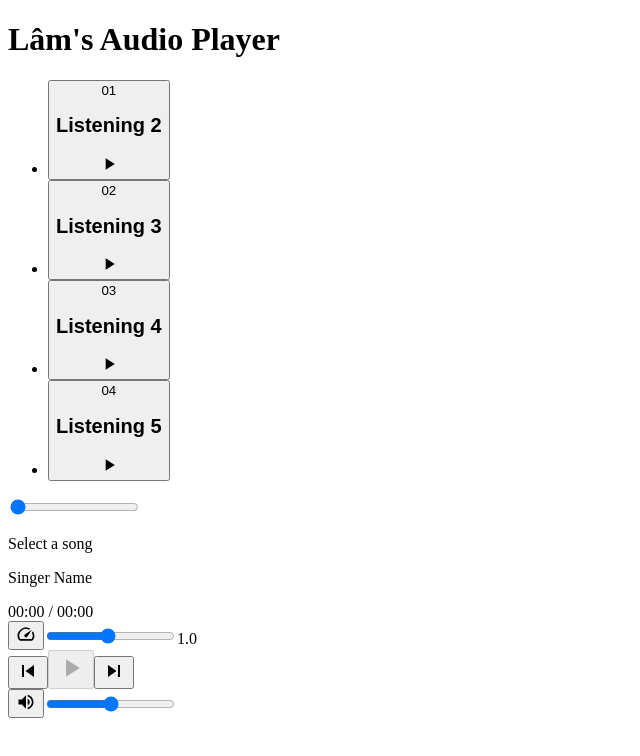
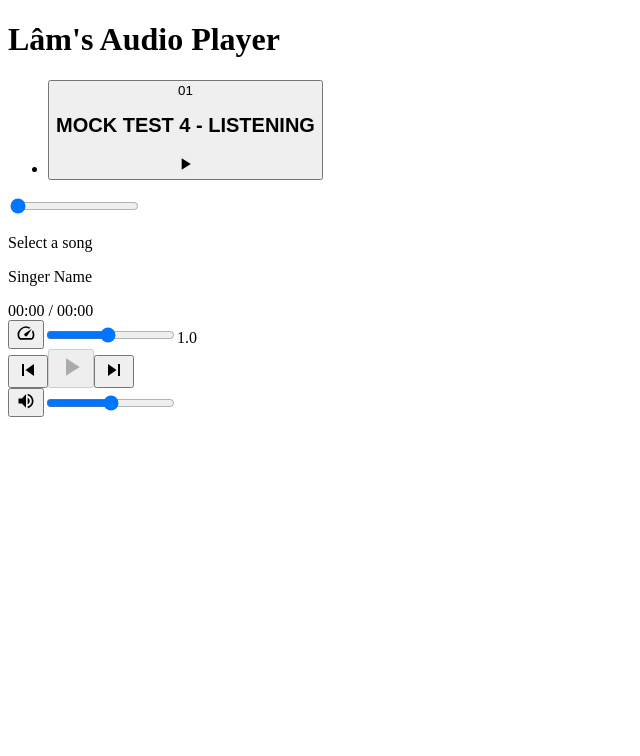
Before and after one commit to thanhvd/audio-player, a React (Vite) app: page / in a window 1280 px wide. Shown: the top 756 px of the page, without its empty margins (0-640 px from the left). Built offline with nearby package versions, Linux system fonts and the light colour scheme.

Commit message:
chore: add more songs

```diff
--- a/src/songs.ts
+++ b/src/songs.ts
@@ -6,10 +6,11 @@
 // }));
 
 const fileNames = [
-  'Listening 2',
-  'Listening 3',
-  'Listening 4',
-  'Listening 5',
+  'MOCK TEST 4 - LISTENING',
+  // 'Listening 2',
+  // 'Listening 3',
+  // 'Listening 4',
+  // 'Listening 5',
   // 'MOCK TEST 5',
   // 'MOCK TEST 3-TEST 1 - A2 KEY FOR SCHOOLS EXAM TRAINER (KETfs) - OXFORD - 2020 FORMAT',
   // 'MOCK TEST 3',
```
Also changed, not shown: 1 other file (tests, documents, lock files or other folders).
